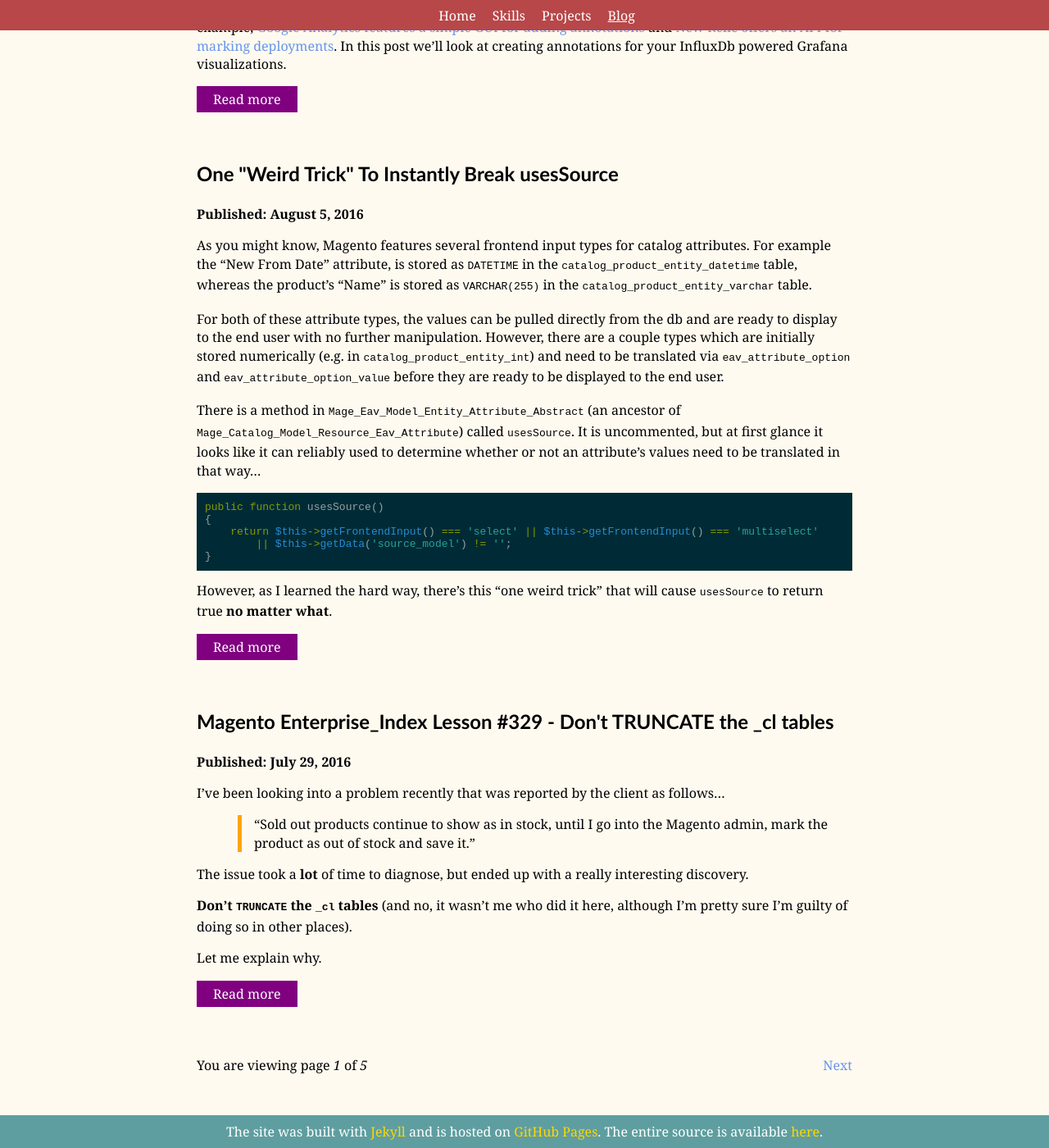
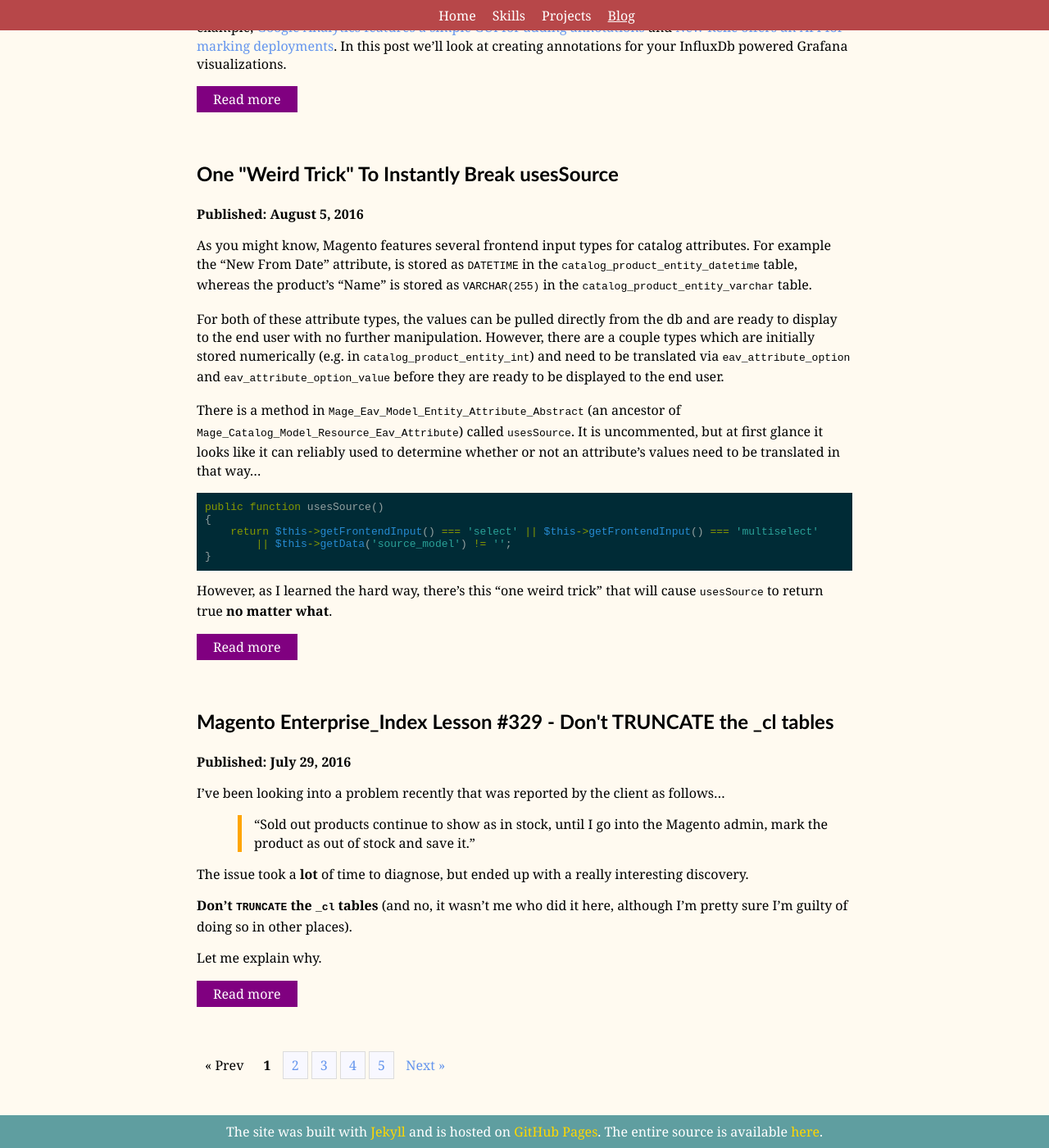
Before and after one commit to mpchadwick/mpchadwick.github.io, a Jekyll site: the page built from blog/index.html, in a window 1280 px wide and 1400 px high, scrolled down 804 px. Shown: the whole window at 82% size. Built offline with Jekyll 4.4.1, drawn with Linux system fonts in a browser that asks for light colours; the list of posts is cut into pages by our own code.

Commit message:
Re-style the paginator

```diff
--- a/blog/index.html
+++ b/blog/index.html
@@ -17,18 +17,28 @@ isBlog: true
 {% endfor %}
 
 <!-- Pagination links -->
-<div class="paginatator">
-    <div class="paginator__index">You are viewing page <em>{{ paginator.page }}</em> of <em>{{ paginator.total_pages }}</em></div>
-        <div class="paginator__links">
-        {% if paginator.previous_page %}
-            <a href="{{ paginator.previous_page_path }}" class="previous">Previous</a>
-        {% endif %}
+{% if paginator.total_pages > 1 %}
+<div class="pagination">
+  {% if paginator.previous_page %}
+    <a class="prev-next" href="{{ paginator.previous_page_path | prepend: site.baseurl | replace: '//', '/' }}">&laquo; Prev</a>
+  {% else %}
+    <span>&laquo; Prev</span>
+  {% endif %}
 
-        {% if paginator.previous_page and paginator.next_page %} | {% endif %}
+  {% for page in (1..paginator.total_pages) %}
+    {% if page == paginator.page %}
+      <strong>{{ page }}</strong>
+    {% elsif page == 1 %}
+      <a class="page" href="{{ paginator.previous_page_path | prepend: site.baseurl | replace: '//', '/' }}">{{ page }}</a>
+    {% else %}
+      <a class="page" href="{{ site.paginate_path | prepend: site.baseurl | replace: '//', '/' | replace: ':num', page }}">{{ page }}</a>
+    {% endif %}
+  {% endfor %}
 
-        {% if paginator.next_page %}
-            <a href="{{ paginator.next_page_path }}" class="next">Next</a>
-        {% endif %}
-    </div>
-    <div class="clear"></div>
+  {% if paginator.next_page %}
+    <a class="prev-next" href="{{ paginator.next_page_path | prepend: site.baseurl | replace: '//', '/' }}">Next &raquo;</a>
+  {% else %}
+    <span>Next &raquo;</span>
+  {% endif %}
 </div>
+{% endif %}
--- a/style/main.css
+++ b/style/main.css
@@ -439,12 +439,19 @@ blockquote {
   .footer a {
     color: gold; }
 
-.paginator {
+.pagination {
   margin-top: 30px; }
-  .paginator__index {
-    float: left; }
-  .paginator__links {
-    float: right; }
+  @media (max-width: 600px) {
+    .pagination {
+      text-align: center; } }
+  .pagination * {
+    padding-top: 5px;
+    padding-bottom: 5px;
+    padding-right: 10px;
+    padding-left: 10px; }
+  .pagination a.page {
+    border: 1px solid #dcdcdc;
+    background-color: ghostwhite; }
 
 body.home {
   background-color: orange;
```
Also changed, not shown: style/partials/_paginator.scss (+13 -6 lines), 1 other file.
